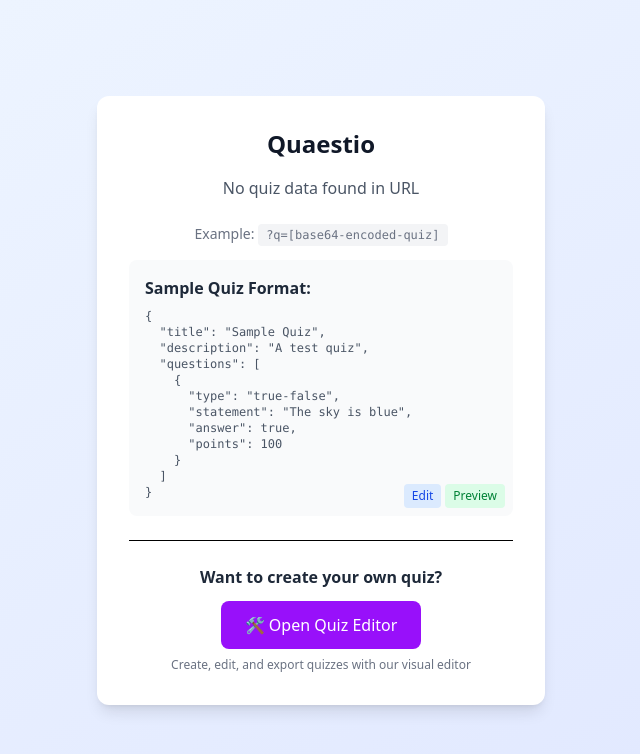
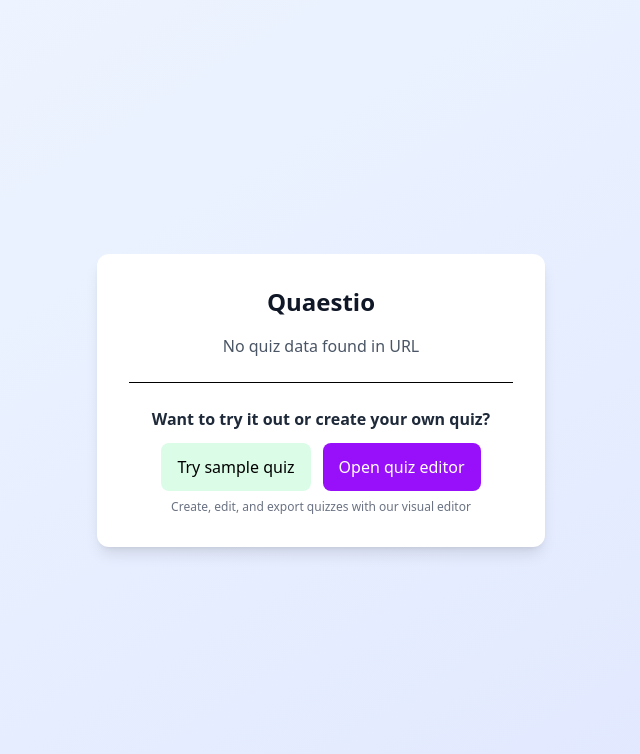
Before and after one commit to mdubourg001/quaestio, an Astro site: page / in a window 1280 px wide. Shown: the whole page, without its empty margins (319-959 px from the left). Built offline with nearby package versions, Linux system fonts and the light colour scheme; Astro itself is replaced by a stand-in of ours.

Commit message:
simpler homepage

```diff
--- a/src/components/App.tsx
+++ b/src/components/App.tsx
@@ -12,12 +12,24 @@ export default function App() {
   const sampleQuiz: Quizz = {
     title: "Sample Quiz",
     description: "A test quiz",
+    responseTimeMultiplier: 1.1,
+    thumbnail:
+      "https://www.radiofrance.fr/s3/cruiser-production/2022/07/dd0af1b8-3b50-4d1c-baf8-92d2fc34942d/1200x680_gettyimages-525635046.webp",
     questions: [
       {
         type: "true-false",
-        statement: "The sky is blue",
+        statement: "Is the sky blue?",
         answer: true,
         points: 100,
+        duration: 15,
+      },
+      {
+        type: "single-choice",
+        statement: "What is 2 + 2?",
+        options: ["3", "4", "5", "22"],
+        answer: 1,
+        points: 200,
+        duration: 20,
       },
     ],
   };
@@ -69,58 +81,28 @@ export default function App() {
             {error ||
               "No quiz data found. Please access this app with a valid quiz URL containing a base64-encoded quiz in the 'q' parameter."}
           </p>
-          <p className="text-sm text-gray-500 mb-4">
-            Example:{" "}
-            <code className="bg-gray-100 px-2 py-1 rounded text-xs">
-              ?q=[base64-encoded-quiz]
-            </code>
-          </p>
-          <div className="text-left bg-gray-50 rounded-lg p-4 mb-6 relative">
-            <h3 className="font-semibold text-gray-800 mb-2">
-              Sample Quiz Format:
-            </h3>
-            <pre className="text-xs text-gray-600 overflow-x-auto">
-              {`{
-  "title": "Sample Quiz",
-  "description": "A test quiz",
-  "questions": [
-    {
-      "type": "true-false",
-      "statement": "The sky is blue",
-      "answer": true,
-      "points": 100
-    }
-  ]
-}`}
-            </pre>
-            <div className="absolute bottom-2 right-2 flex gap-1">
-              <button
-                onClick={handleEditSample}
-                className="px-2 py-1 text-xs bg-blue-100 hover:bg-blue-200 text-blue-700 rounded transition-colors"
-                title="Edit this sample quiz"
-              >
-                Edit
-              </button>
-              <button
-                onClick={handlePreviewSample}
-                className="px-2 py-1 text-xs bg-green-100 hover:bg-green-200 text-green-700 rounded transition-colors"
-                title="Preview this sample quiz"
-              >
-                Preview
-              </button>
-            </div>
-          </div>
 
           <div className="border-t pt-6">
             <h3 className="font-semibold text-gray-800 mb-3">
-              Want to create your own quiz?
+              Want to try it out or create your own quiz?
             </h3>
-            <a
-              href="/editor"
-              className="inline-block px-6 py-3 bg-purple-600 text-white rounded-lg hover:bg-purple-700 transition-colors font-medium"
-            >
-              🛠️ Open Quiz Editor
-            </a>
+
+            <div className="flex justify-center gap-3">
+              <button
+                onClick={handlePreviewSample}
+                className="inline-block px-4 py-3 bg-green-100 rounded-lg hover:bg-green-200 transition-colors font-medium"
+              >
+                Try sample quiz
+              </button>
+
+              <a
+                href="/editor"
+                className="inline-block px-4 py-3 bg-purple-600 text-white rounded-lg hover:bg-purple-700 transition-colors font-medium"
+              >
+                Open quiz editor
+              </a>
+            </div>
+
             <p className="text-xs text-gray-500 mt-2">
               Create, edit, and export quizzes with our visual editor
             </p>
```
